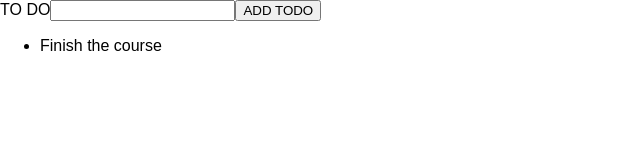
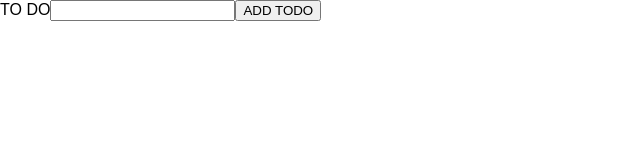
Before and after one commit to LamiSaadat/Todo-List---TS-Course, a React (Create React App) app: page / in a window 1280 px wide. Shown: the top 160 px of the page, without its empty margins (0-640 px from the left). Built offline with nearby package versions, Linux system fonts and the light colour scheme.

Commit message:
using state to update todos. Created a model file for the todo interface which needs to be resued

```diff
--- a/src/App.tsx
+++ b/src/App.tsx
@@ -1,13 +1,14 @@
-import React from "react";
+import React, { useState } from "react";
+import { Todo } from "./todo.model";
 
 import { TodoList } from "./components/TodoList";
 import { NewTodo } from "./components/NewTodo";
 
 const App: React.FC = () => {
-  const todos = [{ id: "t1", text: "Finish the course" }];
+  const [todos, setTodos] = useState<Todo[]>([]);
 
   const todoAddHandler = (text: string) => {
-    console.log(text);
+    setTodos([{ id: Math.random().toString(), text: text }]);
   };
 
   return (
--- /dev/null
+++ b/src/todo.model.ts
@@ -0,0 +1,4 @@
+export interface Todo {
+  id: string;
+  text: string;
+}
```
